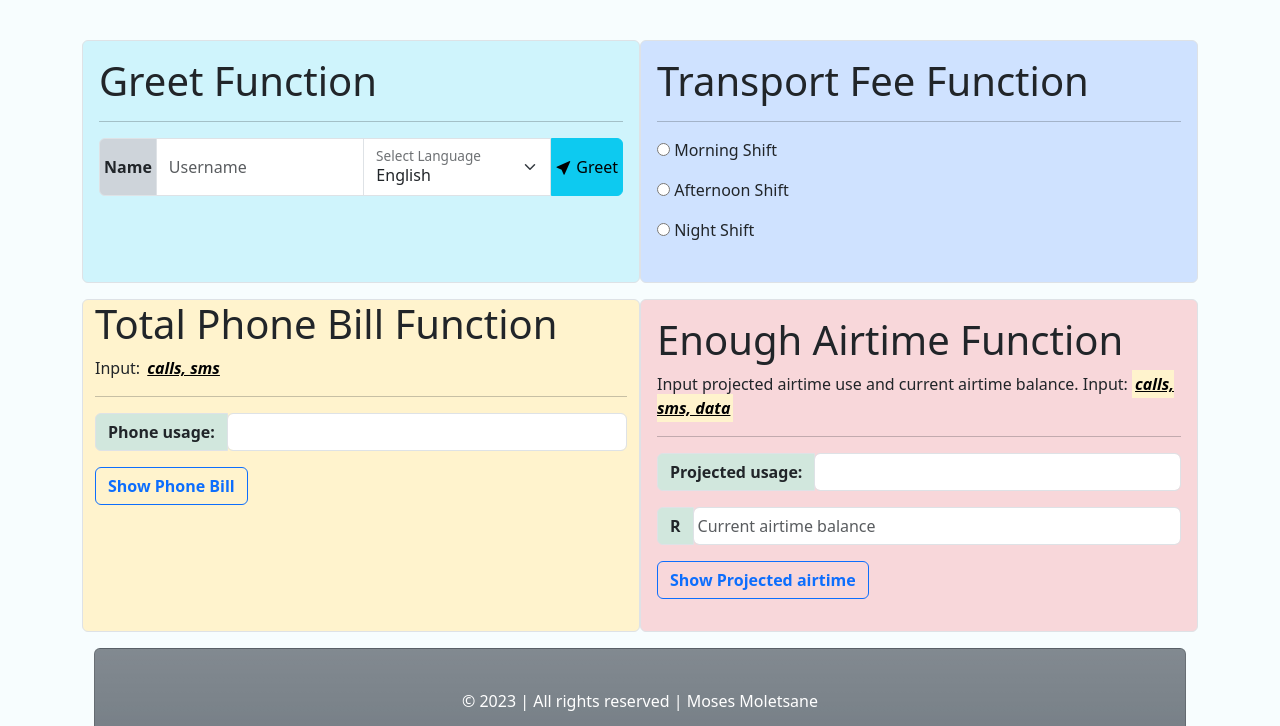
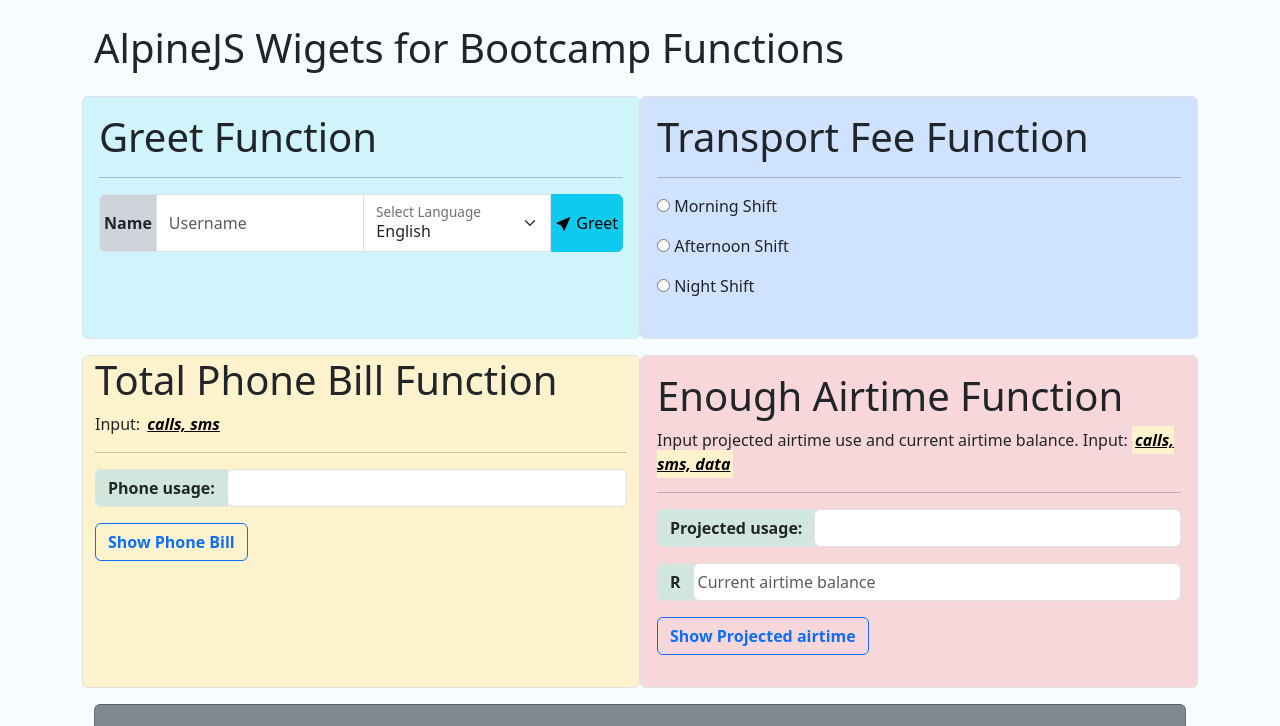
Before and after one commit to rm17moses/alpinejs-bootcamp-widgets, a plain HTML site: page index.html in a window 1280 px wide. Shown: the top 726 px of the page. Drawn offline with nearby package versions, Linux system fonts and the light colour scheme.

Commit message:
Function

```diff
--- a/index.html
+++ b/index.html
@@ -21,6 +21,8 @@
         totalPhoneBill: totalPhoneBill,
         enoughAirtime: enoughAirtime
     }">
+
+    <h1>AlpineJS Wigets for Bootcamp Functions</h1>
 
 <!-- Greet Function -->
 <div class="row">
```
